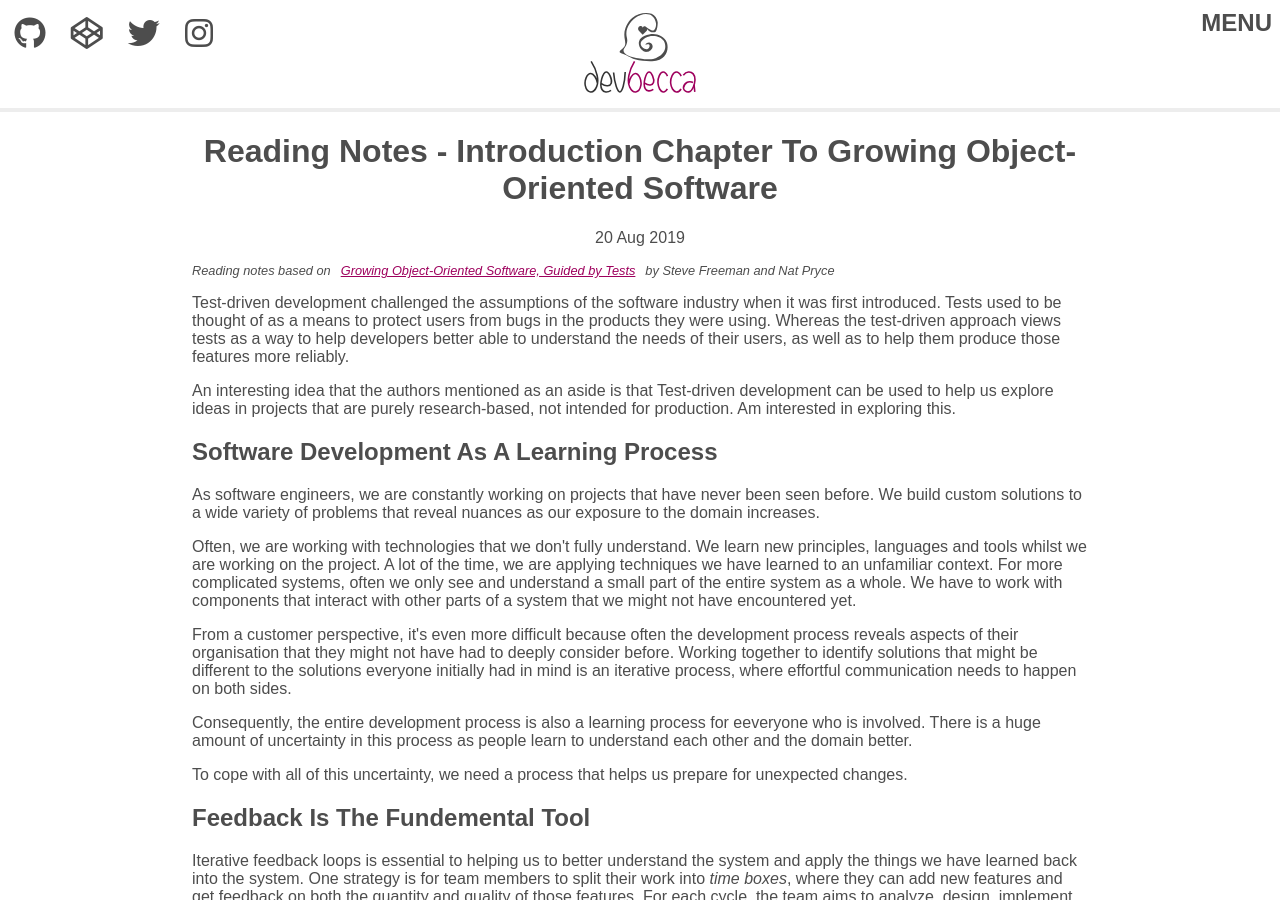
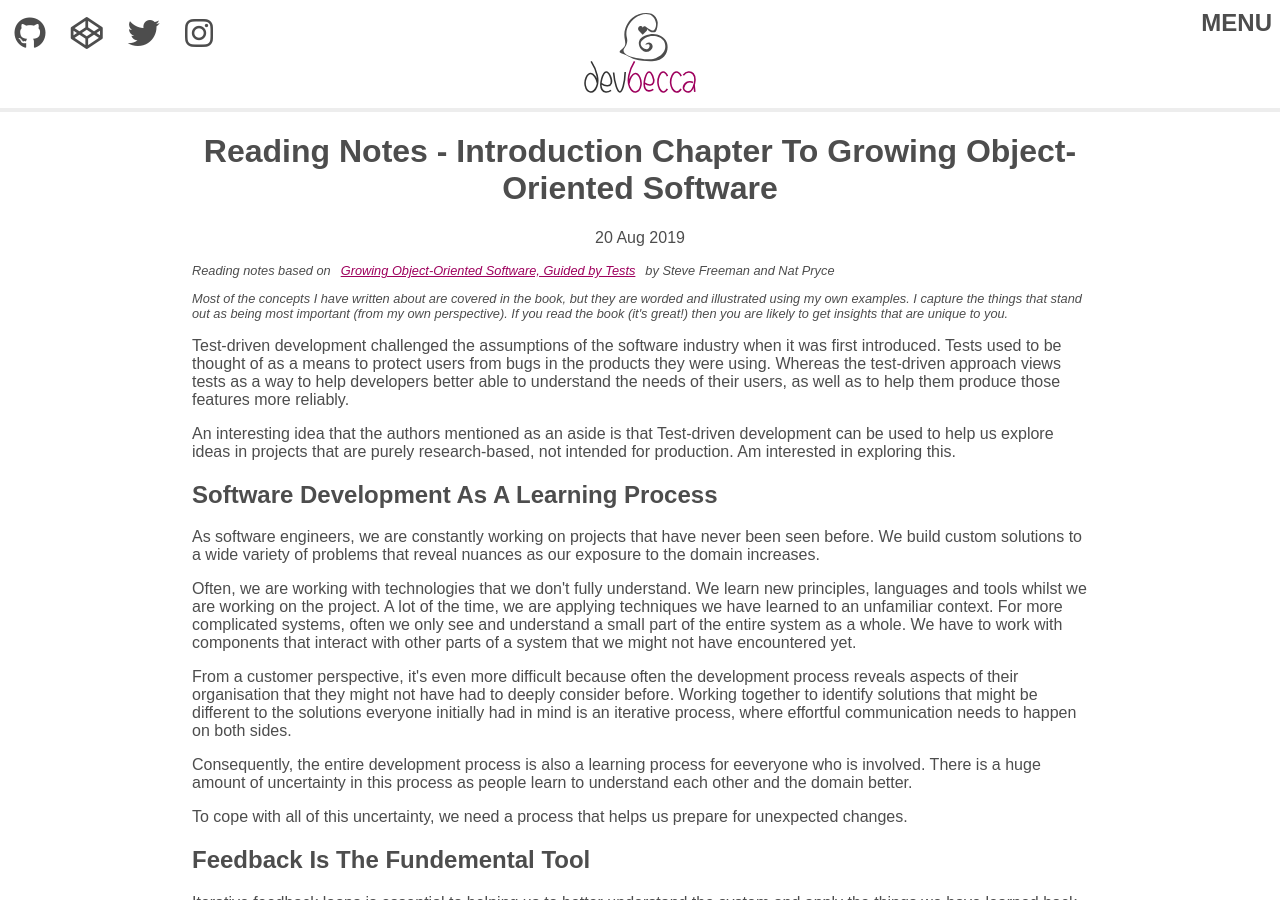
Before and after one commit to Becca9941/Becca9941.github.io, a Jekyll site: the page built from _posts/2019-08-20-reading-notes-intro-to-growing-oo-programs.html, in a window 1280 px wide and 900 px high. Built offline with Jekyll 4.4.1, drawn with Linux system fonts in a browser that asks for light colours; nearby versions of some CDN libraries; some of the changed text lies outside the part shown.

Commit message:
more posty

```diff
--- a/_posts/2019-08-20-reading-notes-intro-to-growing-oo-programs.html
+++ b/_posts/2019-08-20-reading-notes-intro-to-growing-oo-programs.html
@@ -7,6 +7,8 @@ title: reading notes -  introduction chapter to growing object-oriented software
 href="https://www.amazon.com/Growing-Object-Oriented-Software-Guided-Tests/dp/0321503627"
    target="_blank">Growing Object-Oriented Software, Guided by Tests</a> by
  Steve Freeman and Nat Pryce</p>
+
+<p class="note">Most of the concepts I have written about are covered in the book, but they are worded and illustrated using my own examples. I capture the things that stand out as being most important (from my own perspective). If you read the book (it's great!) then you are likely to get insights that are unique to you.</p>
 
 <p>Test-driven development challenged the assumptions of the software industry when it was first introduced. Tests used to be thought of as a means to protect users from bugs in the products they were using. Whereas the test-driven approach views tests as a way to help developers better able to understand the needs of their users, as well as to help them produce those features more reliably.</p>
 
@@ -98,6 +100,8 @@ href="https://www.amazon.com/Growing-Object-Oriented-Software-Guided-Tests/dp/03
 
 <p>A critical benefit of the TDD process is that it makes us write tests for code that we actually need (write a failing test first). This is an advantage over the dominant testing approach before TDD was introduced, which is where you would write unit tests for the classes in your application, usually well after the original code for those classes were written.</p>
 
+<p>When building a new feature, you first start with an <em>acceptance test</em>, which actually uses the functionality of the feature as if it was already built. This allows you to design the API of the feature in exactly the way that you want to use it, instead of the API being an accidental end product of the code.</p>
+
 <h2>Testing end-to-end</h2>
 
 <h2>External and internal quality</h2>
```
